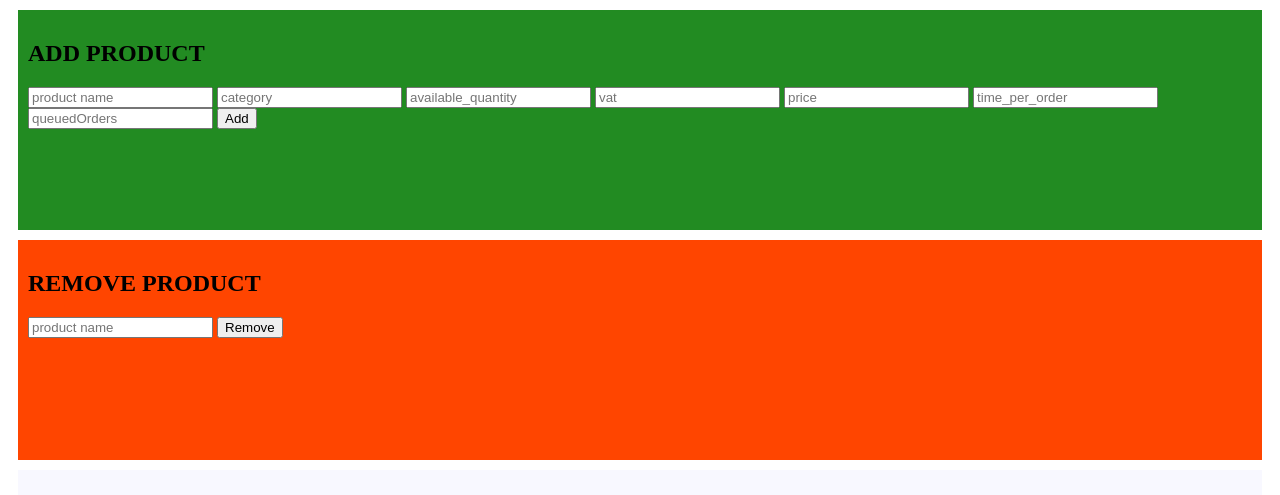
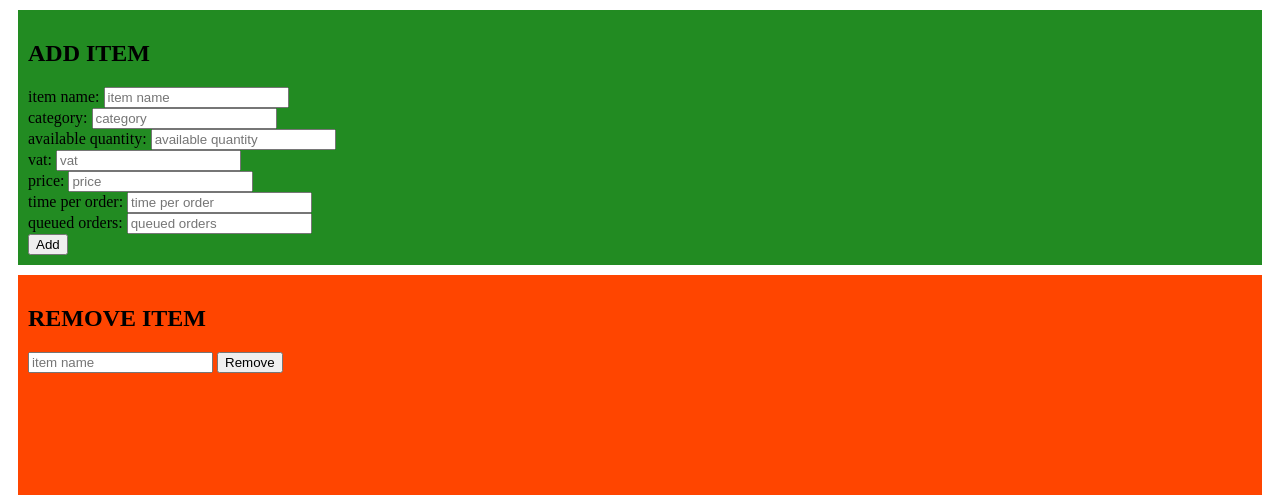
Before and after one commit to hackbansu/airtel-restaurant, a website: page public_html/mainPage/index.html in a window 1280 px wide. Shown: the top 495 px of the page. Drawn offline with nearby package versions, Linux system fonts and the light colour scheme.

Commit message:
3rd commit

```diff
--- a/public_html/mainPage/index.html
+++ b/public_html/mainPage/index.html
@@ -10,23 +10,22 @@
 </head>
 <body>
 
-<div id="addProduct">
-    <h2>ADD PRODUCT</h2>
+<div id="addItem">
+    <h2>ADD ITEM</h2>
 
-    <input type="text" id="p_name" placeholder="product name">
-    <input type="text" id="category" placeholder="category">
-    <input type="text" id="available_quantity" placeholder="available_quantity">
-    <input type="text" id="vat" placeholder="vat">
-    <input type="text" id="price" placeholder="price">
-    <input type="text" id="time_per_order" placeholder="time_per_order">
-    <input type="text" id="queuedOrders" placeholder="queuedOrders">
+    item name: <input type="text" id="p_name" placeholder="item name"><br>
+    category: <input type="text" id="category" placeholder="category"><br>
+    available quantity: <input type="text" id="available_quantity" placeholder="available quantity"><br>
+    vat: <input type="text" id="vat" placeholder="vat"><br>
+    price: <input type="text" id="price" placeholder="price"><br>
+    time per order: <input type="text" id="time_per_order" placeholder="time per order"><br>
+    queued orders: <input type="text" id="queuedOrders" placeholder="queued orders"><br>
     <button type="button" id="addBtn">Add</button>
-
 </div>
 
-<div id="removeProduct">
-    <h2>REMOVE PRODUCT</h2>
-    <input type="text" id="p_name_remove" placeholder="product name">
+<div id="removeItem">
+    <h2>REMOVE ITEM</h2>
+    <input type="text" id="p_name_remove" placeholder="item name">
     <button type="button" id="remBtn">Remove</button>
 </div>
 
--- a/server.js
+++ b/server.js
@@ -108,6 +108,7 @@ app.get('/searchItems', function (req, res) {
 app.post('/placeOrder', function (req, res) {
     //some database work to be done
 
+
     io.emit("newOrder", req.body.order);
     res.json(true);
 });
```
Also changed, not shown: database/JS/adminTasks.js (+4 -4 lines), database/JS/itemsTable.js (+6 -6 lines), public_html/mainPage/script.js (+4 -4 lines).
